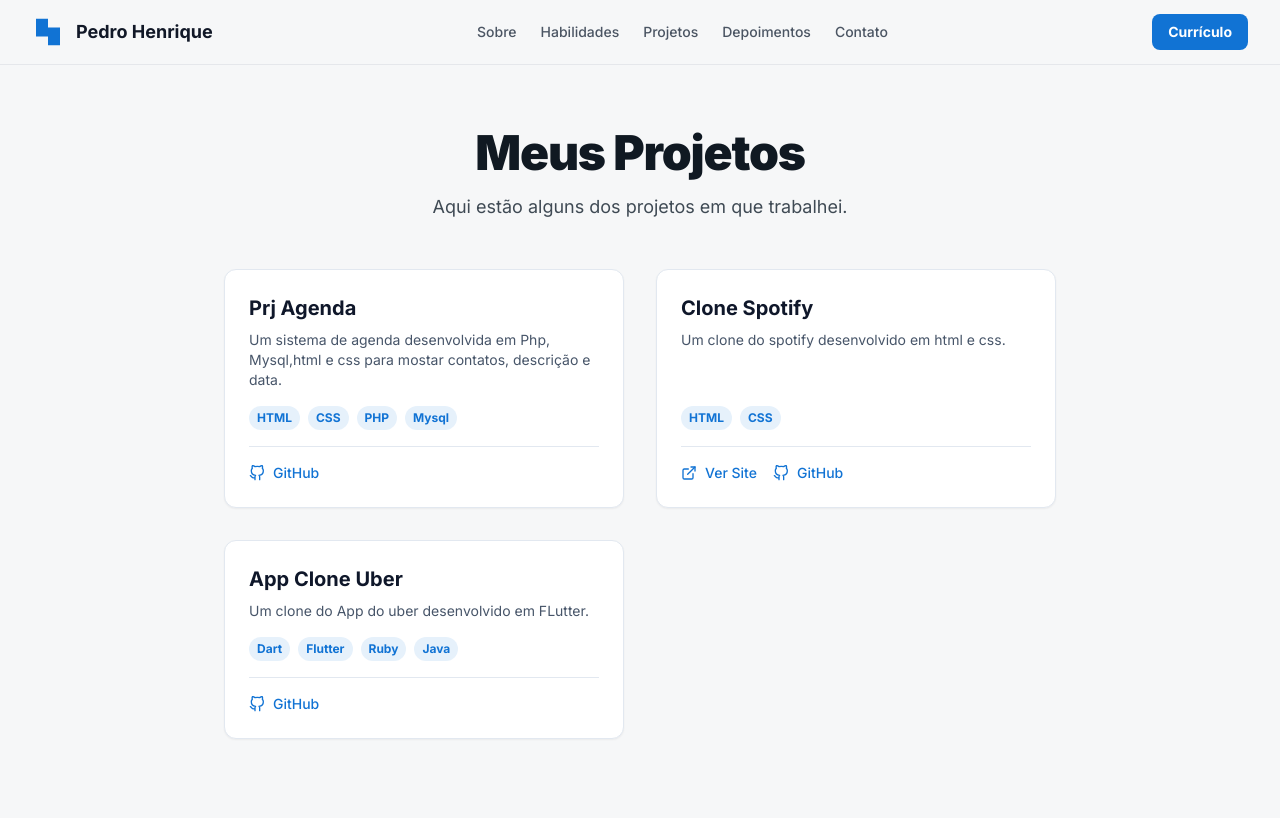
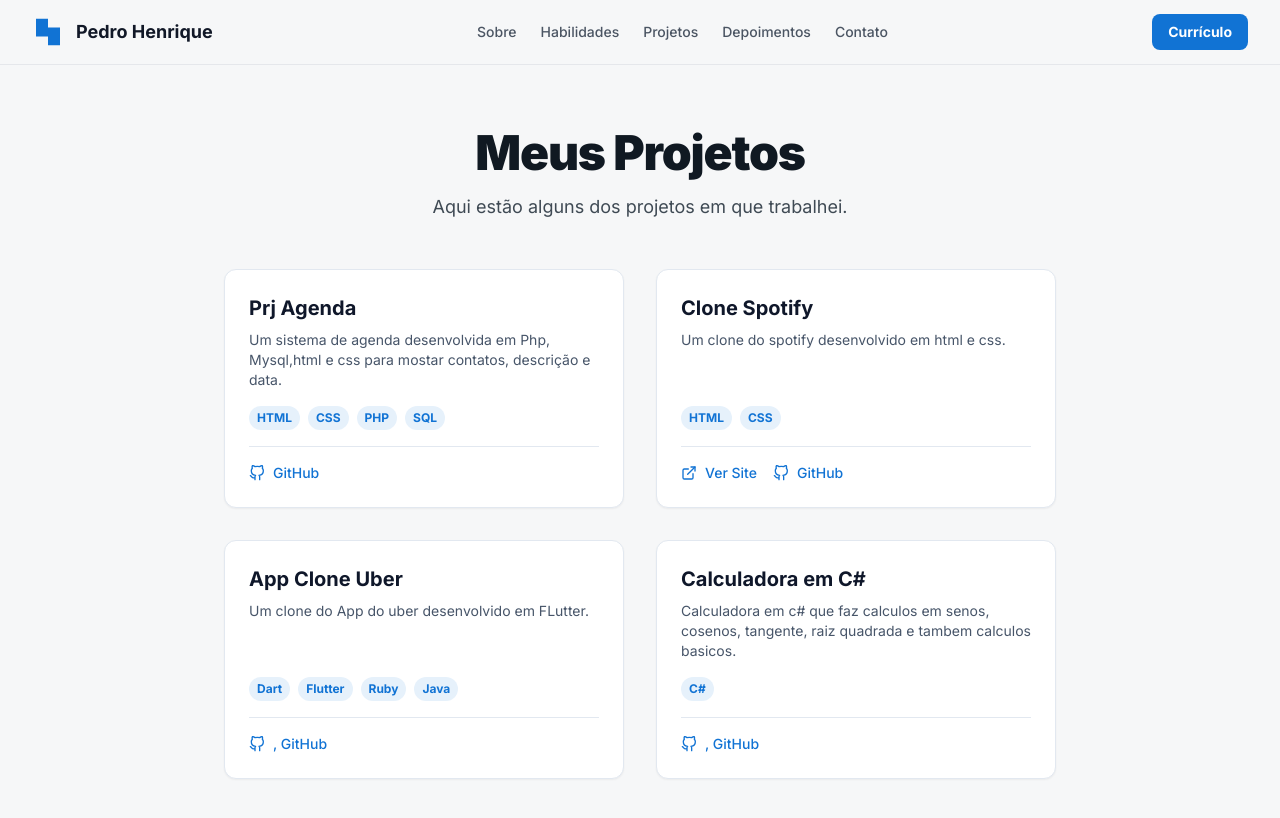
Before and after one commit to PedroTavares05/Portifolio, a plain HTML site: page projetos.html in a window 1280 px wide. Drawn offline with nearby package versions, Linux system fonts and the light colour scheme.

Commit message:
atulizações na pagina de projetos

```diff
--- a/projetos.html
+++ b/projetos.html
@@ -92,7 +92,7 @@
                                 <span
                                     class="text-xs font-semibold bg-primary/10 text-primary px-2 py-1 rounded-full">PHP</span>
                                     <span
-                                    class="text-xs font-semibold bg-primary/10 text-primary px-2 py-1 rounded-full">Mysql</span>
+                                    class="text-xs font-semibold bg-primary/10 text-primary px-2 py-1 rounded-full">SQL</span>
                             </div>
                             <div class="mt-auto pt-4 border-t border-slate-200 dark:border-slate-700 flex items-center gap-4">
                                 <a href="https://github.com/PedroTavares05/prj_Agenda" target="_blank"
@@ -154,8 +154,7 @@
                                                 class="flex flex-col bg-white dark:bg-background-dark/50 p-6 rounded-xl border border-slate-200 dark:border-slate-800 shadow-sm transition-all duration-300 hover:shadow-lg hover:-translate-y-1">
                                                 <h3 class="text-xl font-bold text-slate-900 dark:text-white mb-2">
                                                         App Clone Uber
-                                                    </h3>
-                                                    <p class="text-slate-600 dark:text-slate-400 text-sm mb-4 flex-grow">
+                                                    </h3>                                                <p class="text-slate-600 dark:text-slate-400 text-sm mb-4 flex-grow">
                                                 Um clone do App do uber desenvolvido em FLutter.
                                                 </p>
                                                 <div class="mb-4 flex flex-wrap gap-2">
@@ -171,10 +170,32 @@
                                                             stroke="currentColor" stroke-width="2" stroke-linecap="round" stroke-linejoin="round">
                                                                 <path
                                                                 d="M9 19c-5 1.5-5-2.5-7-3m14 6v-3.87a3.37 3.37 0 0 0-.94-2.61c3.14-.35 6.44-1.54 6.44-7A5.44 5.44 0 0 0 20 4.77 5.07 5.07 0 0 0 19.91 1S18.73.65 16 2.48a13.38 13.38 0 0 0-7 0C6.27.65 5.09 1 5.09 1A5.07 5.07 0 0 0 5 4.77a5.44 5.44 0 0 0-1.54 3.78c0 5.42 3.3 6.61 6.44 7A3.37 3.37 0 0 0 9 18.13V22">
-                                                                </path>
-                                                            </svg>
-                                                            GitHub
-                                                        </a>
+                                                                /path>
+                                                </svg>,
+                                                            GitHub</a>
+                                                    </div>
+                    </div>
+
+                        <div
+                                                class="flex flex-col bg-white dark:bg-background-dark/50 p-6 rounded-xl border border-slate-200 dark:border-slate-800 shadow-sm transition-all duration-300 hover:shadow-lg hover:-translate-y-1">
+                                                <h3 class="text-xl font-bold text-slate-900 dark:text-white mb-2">
+                                                        Calculadora em C#
+                                                    </h3>                                                <p class="text-slate-600 dark:text-slate-400 text-sm mb-4 flex-grow">
+                                                Calculadora em c# que faz calculos em senos, cosenos, tangente, raiz quadrada e tambem calculos basicos.
+                                                </p>
+                                                <div class="mb-4 flex flex-wrap gap-2">
+                                                <span class="text-xs font-semibold bg-primary/10 text-primary px-2 py-1 rounded-full">C#</span>
+                                                </div>
+                                                <div class="mt-auto pt-4 border-t border-slate-200 dark:border-slate-700 flex items-center gap-4">
+                                                    <a href="https://github.com/PedroTavares05/Estudos-de-C-" target="_blank"
+                                                        class="flex items-center gap-2 text-sm font-medium text-primary hover:underline">
+                                                        <svg xmlns="http://www.w3.org/2000/svg" width="16" height="16" viewBox="0 0 24 24" fill="none"
+                                                            stroke="currentColor" stroke-width="2" stroke-linecap="round" stroke-linejoin="round">
+                                                                <path
+                                                                d="M9 19c-5 1.5-5-2.5-7-3m14 6v-3.87a3.37 3.37 0 0 0-.94-2.61c3.14-.35 6.44-1.54 6.44-7A5.44 5.44 0 0 0 20 4.77 5.07 5.07 0 0 0 19.91 1S18.73.65 16 2.48a13.38 13.38 0 0 0-7 0C6.27.65 5.09 1 5.09 1A5.07 5.07 0 0 0 5 4.77a5.44 5.44 0 0 0-1.54 3.78c0 5.42 3.3 6.61 6.44 7A3.37 3.37 0 0 0 9 18.13V22">
+                                                                /path>
+                                                </svg>,
+                                                            GitHub</a>
                                                     </div>
                     </div>
                 </section>
```
Lines whose indentation alone changed are shown as unchanged.
